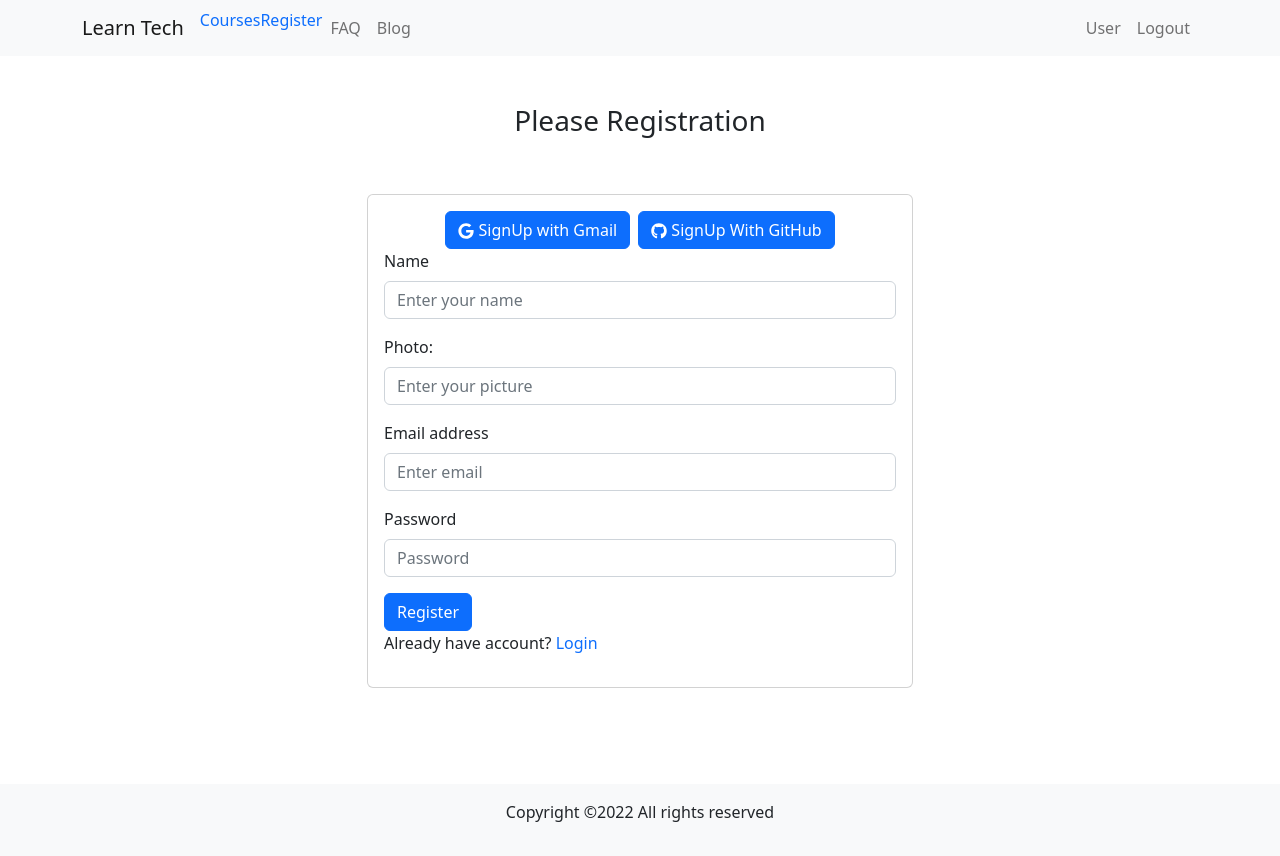
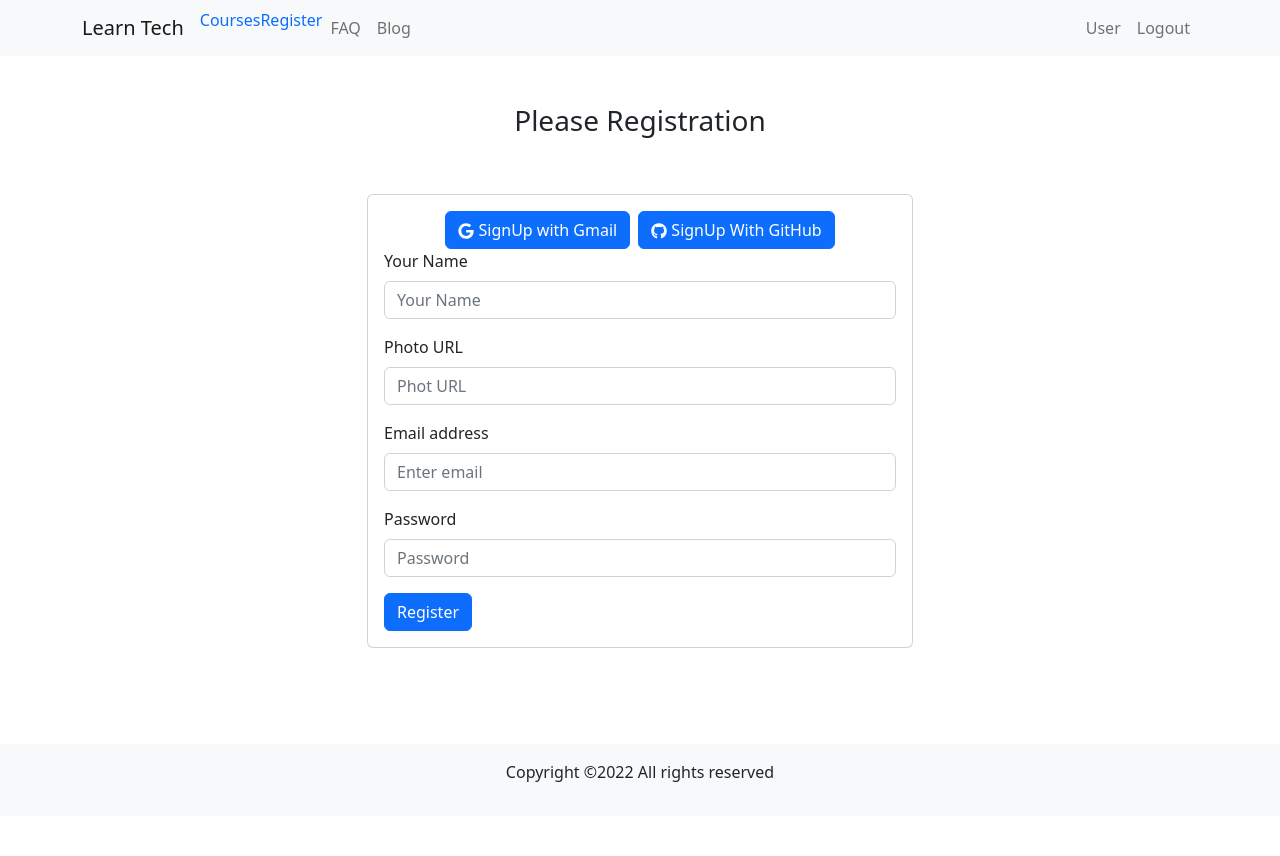
Before and after one commit to bashar4980/Learining-client-side, a React (Create React App) app: page /signup in a window 1280 px wide. After the commit the page ends 816 px from the top, so only its background shows below. Built offline with nearby package versions, Linux system fonts and the light colour scheme; no server answers.

Commit message:
Eamil password login

```diff
--- a/src/pages/SignUp/SignUp.jsx
+++ b/src/pages/SignUp/SignUp.jsx
@@ -12,10 +12,30 @@ import { GithubAuthProvider, GoogleAuthProvider } from "firebase/auth";
 
 
 const SignUp = () => {
-const {providerLogin }=useContext(AuthContext)
+const {providerLogin , createUser}=useContext(AuthContext)
 const googleProvider = new GoogleAuthProvider();
 const githubProvider = new GithubAuthProvider();
 
+const handleSubmit = event => {
+    event.preventDefault();
+    const form = event.target;
+    const name = form.name.value;
+    const photoURL = form.photoURL.value;
+    const email = form.email.value;
+    const password = form.password.value;
+
+
+    createUser(email,password)
+    .then((result)=>{
+        const user=result.user;
+        console.log(user);
+        form.reset()
+    })
+    .catch(error=>{
+        console.error(error.message)
+    })
+
+}
 //sign in google
 const userSignupWithgoogle=()=>{
     providerLogin(googleProvider)
@@ -48,35 +68,32 @@ const userSignupWithgithub=()=>{
             <Button onClick={userSignupWithgoogle}><FaGoogle /> SignUp with Gmail</Button>
              <Button onClick={userSignupWithgithub}><FaGithub /> SignUp With GitHub</Button>
             </div>
-            <Form>
-
-              <Form.Group className="mb-3" >
-                <Form.Label>Name</Form.Label>
-                <Form.Control type="text" name="name"placeholder="Enter your name" />
-
+            <Form onSubmit={handleSubmit}>
+            <Form.Group className="mb-3" controlId="formBasicEmail">
+                <Form.Label>Your Name</Form.Label>
+                <Form.Control name="name" type="text" placeholder="Your Name" />
             </Form.Group>
-
-              <Form.Group className="mb-3">
-                <Form.Label>Photo:</Form.Label>
-                <Form.Control type="text" name="picture" placeholder="Enter your picture" />
-
+            <Form.Group className="mb-3" controlId="formBasicEmail">
+                <Form.Label>Photo URL</Form.Label>
+                <Form.Control name="photoURL" type="text" placeholder="Phot URL" />
             </Form.Group>
 
             <Form.Group className="mb-3" controlId="formBasicEmail">
                 <Form.Label>Email address</Form.Label>
-                <Form.Control type="email" name="email" placeholder="Enter email" />
-
+                <Form.Control name="email" type="email" placeholder="Enter email" required />
             </Form.Group>
 
             <Form.Group className="mb-3" controlId="formBasicPassword">
                 <Form.Label>Password</Form.Label>
-                <Form.Control type="password" name="password" placeholder="Password" />
+                <Form.Control name="password" type="password" placeholder="Password" required />
             </Form.Group>
 
-              <Button variant="primary" type="submit">
+            <Button variant="primary" type="submit" >
                 Register
             </Button>
-              <p><span>Already have account? <Link to="/loging">Login</Link></span></p>
+
+
+
         </Form>
             </Card>
           </Col>
--- a/src/userContext/AuthProvider.jsx
+++ b/src/userContext/AuthProvider.jsx
@@ -1,5 +1,5 @@
 import React, { createContext, useEffect, useState } from 'react';
-import { createUserWithEmailAndPassword, getAuth, onAuthStateChanged, sendEmailVerification, signInWithEmailAndPassword, signInWithPopup, signOut, updateProfile } from 'firebase/auth'
+import { createUserWithEmailAndPassword, getAuth, sendEmailVerification, signInWithEmailAndPassword, signInWithPopup, signOut, updateProfile } from 'firebase/auth'
 import app from '../firbase/firebase.config';
 
 
@@ -16,7 +16,7 @@ const AuthProvider = ({ children }) => {
     }
 
     const createUser = (email, password) => {
-        setLoading(true);
+
         return createUserWithEmailAndPassword(auth, email, password)
     }
 
@@ -38,21 +38,21 @@ const AuthProvider = ({ children }) => {
         return signOut(auth);
     }
 
-    useEffect(() => {
-        const unsubscribe = onAuthStateChanged(auth, (currentUser) => {
-            console.log('inside auth state change', currentUser);
+    // useEffect(() => {
+    //     const unsubscribe = onAuthStateChanged(auth, (currentUser) => {
+    //         console.log('inside auth state change', currentUser);
 
-            if(currentUser === null || currentUser.emailVerified){
-                setUser(currentUser);
-            }
-            setLoading(false);
-        });
+    //         if(currentUser === null || currentUser.emailVerified){
+    //             setUser(currentUser);
+    //         }
+    //         setLoading(false);
+    //     });
 
-        return () => {
-            unsubscribe();
-        }
+    //     return () => {
+    //         unsubscribe();
+    //     }
 
-    }, [])
+    // }, [])
 
     const authInfo = {
         user,
```
Also changed, not shown: src/pages/SignUp/Signin.jsx (added, +63 -0 lines). Lines whose indentation alone changed are shown as unchanged.
